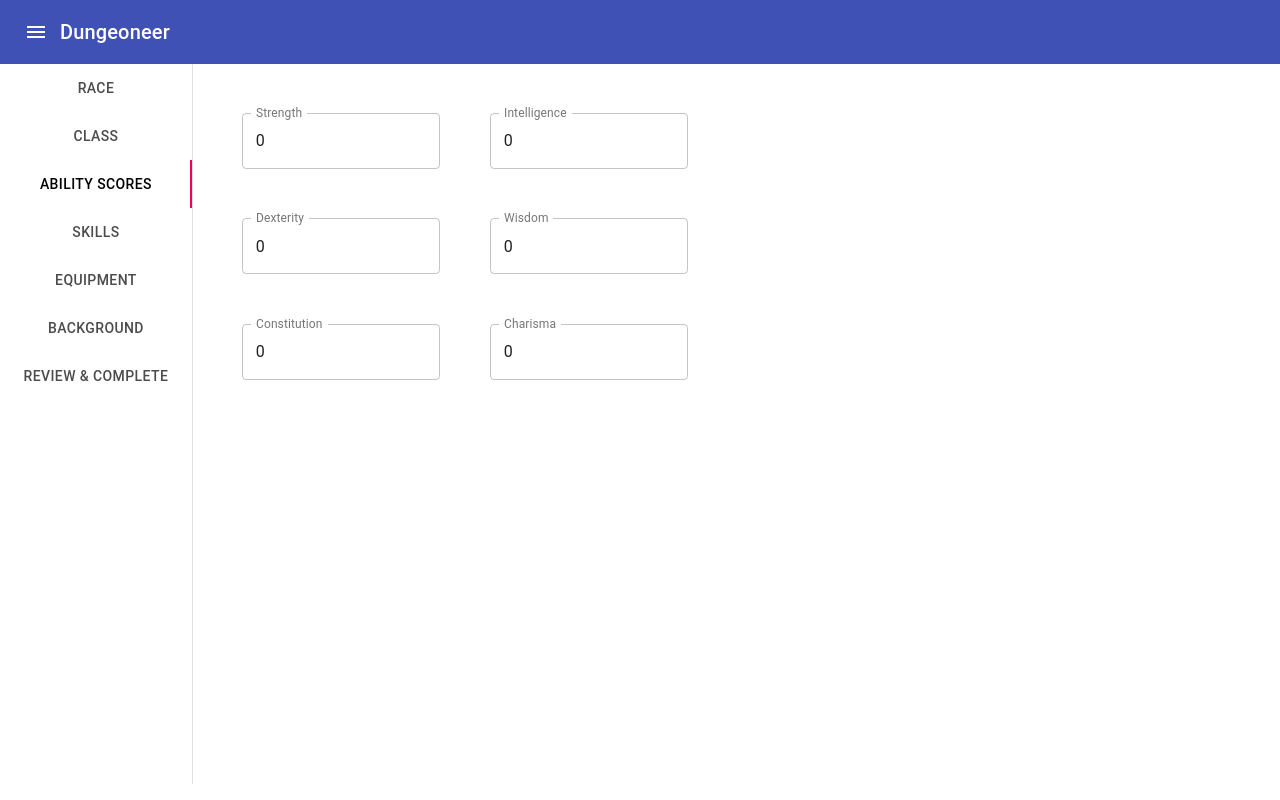
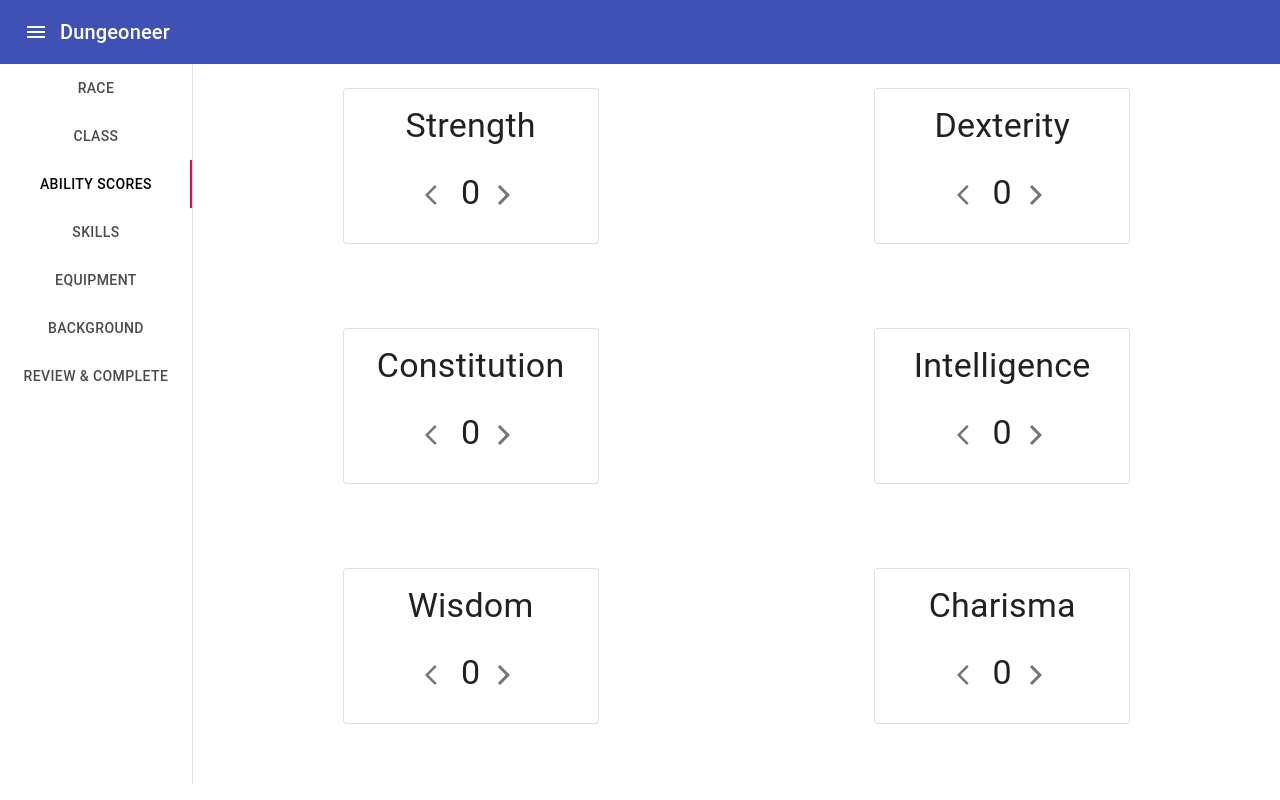
Before and after one commit to ColeHoff7/dungeoneer, a React (Create React App) app in the folder client/: page /createCharacter in a window 1280 px wide. Both pictures are taken after a click on the tab "ABILITY SCORES". Built offline with nearby package versions, Linux system fonts and the light colour scheme; no server answers.

Commit message:
improved ability scores page

```diff
--- a/client/src/characterCreation/character-creation.component.js
+++ b/client/src/characterCreation/character-creation.component.js
@@ -15,12 +15,12 @@ export default class CharacterCreation extends Component {
       currClass: "",
       currRace: "",
       currAbilityScores: {
-        "strength": "0",
-        "dexterity": "0",
-        "constitution": "0",
-        "intelligence": "0",
-        "wisdom": "0",
-        "charisma": "0"
+        "strength": 0,
+        "dexterity": 0,
+        "constitution": 0,
+        "intelligence": 0,
+        "wisdom": 0,
+        "charisma": 0
       },
       currSkills: []
     }
@@ -52,9 +52,9 @@ export default class CharacterCreation extends Component {
     this.setState({ currRace: characterRaceName });
   };
 
-  onAbilityScoresChange = (abilityName, e) => {
+  onAbilityScoresChange = (abilityName, value) => {
     var updatedAbilityScores = this.state.currAbilityScores;
-    updatedAbilityScores[abilityName] = e.target.value;
+    updatedAbilityScores[abilityName] = value;
 
     this.setState({ currAbilityScores: updatedAbilityScores });
   };
--- a/client/src/characterCreation/creation-tabs.function.js
+++ b/client/src/characterCreation/creation-tabs.function.js
@@ -108,7 +108,7 @@ export default function CreationTabs(props) {
       <TabPanel className={classes.tabPanel} value={value} index={2}>
         <AbilityScores
           currAbilityScores={props.currAbilityScores}
-          onAbilityScoresChange={props.onAbilityScoresChange} />
+          onChange={props.onAbilityScoresChange} />
       </TabPanel>
       <TabPanel className={classes.tabPanel} value={value} index={3}>
         <Skills
--- a/client/src/characterCreation/set-ability-scores.function.js
+++ b/client/src/characterCreation/set-ability-scores.function.js
@@ -2,6 +2,15 @@ import React from 'react';
 import { makeStyles } from '@material-ui/core/styles';
 import TextField from '@material-ui/core/TextField';
 import FormGroup from '@material-ui/core/FormGroup';
+import Grid from '@material-ui/core/Grid';
+import Paper from '@material-ui/core/Paper';
+import Card from '@material-ui/core/Card';
+import CardActions from '@material-ui/core/CardActions';
+import CardContent from '@material-ui/core/CardContent';
+import Typography from '@material-ui/core/Typography';
+import IconButton from '@material-ui/core/IconButton';
+import ArrowBackIosIcon from '@material-ui/icons/ArrowBackIos';
+import ArrowForwardIosIcon from '@material-ui/icons/ArrowForwardIos';
 
 import './character-creation.css';
 
@@ -10,10 +19,42 @@ const useStyles = makeStyles((theme) => ({
     display: 'flex',
     flexWrap: 'wrap',
     minWidth: 300,
+    height: '100%',
     width: '100%',
+  },
+  abilityCard: {
+    margin: 'auto',
+    textAlign: 'center',
+    width: '50%',
+  },
+  abilityName: {
+
+  },
+  gridRoot: {
+    height: '100%',
+  },
+  abilityScoreGrid: {
+    height: '30vh',
   },
   textField: {
     margin: '10%',
+  },
+  paper: {
+    backgroundColor: '#3442d9',
+    color: 'white',
+    padding: theme.spacing(2),
+    textAlign: 'center',
+  },
+  backdrop: {
+    position: 'absolute',
+    height: '100%',
+    width: '100%',
+    backgroundColor: theme.palette.common.black,
+    opacity: 0.8,
+    transition: theme.transitions.create('opacity'),
+  },
+  buttonGroup: {
+    margin: 'auto',
   },
 }))
 
@@ -22,60 +63,110 @@ export default function AbilityScores(props) {
 
   return (
     <div className={classes.root}>
-      <FormGroup row>
-        <FormGroup>
-          <TextField
-            className={classes.textField}
-            id="strengthScore"
-            label="Strength"
-            variant="outlined"
-            defaultValue={props.currAbilityScores.strength}
-            onBlur={(e) => props.onAbilityScoresChange("strength", e)}
-          />
-          <TextField
-            className={classes.textField}
-            id="dexterityScore"
-            label="Dexterity"
-            variant="outlined"
-            defaultValue={props.currAbilityScores.dexterity}
-            onBlur={(e) => props.onAbilityScoresChange("dexterity", e)}
-          />
-          <TextField
-            className={classes.textField}
-            id="constitutionScore"
-            label="Constitution"
-            variant="outlined"
-            defaultValue={props.currAbilityScores.constitution}
-            onBlur={(e) => props.onAbilityScoresChange("constitution", e)}
-          />
-        </FormGroup>
-        <FormGroup>
-        <TextField
-          className={classes.textField}
-          id="intelligenceScore"
-          label="Intelligence"
-          variant="outlined"
-          defaultValue={props.currAbilityScores.intelligence}
-          onBlur={(e) => props.onAbilityScoresChange("intelligence", e)}
-        />
-        <TextField
-          className={classes.textField}
-          id="wisdomScore"
-          label="Wisdom"
-          variant="outlined"
-          defaultValue={props.currAbilityScores.wisdom}
-          onBlur={(e) => props.onAbilityScoresChange("wisdom", e)}
-        />
-        <TextField
-          className={classes.textField}
-          id="charismaScore"
-          label="Charisma"
-          variant="outlined"
-          defaultValue={props.currAbilityScores.charisma}
-          onBlur={(e) => props.onAbilityScoresChange("charisma", e)}
-        />
-        </FormGroup>
-      </FormGroup>
+      <Grid className={classes.gridRoot} container spacing={3}>
+        <Grid className={classes.abilityScoreGrid} item xs={6}>
+          <Card className={classes.abilityCard} variant="outlined">
+            <CardContent>
+              <Typography className={classes.abilityName} variant="h4">Strength</Typography>
+              <br />
+              <Typography variant="h4">
+                <IconButton onClick={(e) => props.onChange('strength', props.currAbilityScores.strength - 1)}>
+                  <ArrowBackIosIcon />
+                </IconButton>
+                {props.currAbilityScores.strength}
+                <IconButton onClick={(e) => props.onChange('strength', props.currAbilityScores.strength + 1)}>
+                  <ArrowForwardIosIcon />
+                </IconButton>
+              </Typography>
+            </CardContent>
+          </Card>
+        </Grid>
+        <Grid className={classes.abilityScoreGrid} item xs={6}>
+          <Card className={classes.abilityCard} variant="outlined">
+            <CardContent>
+              <Typography className={classes.abilityName} variant="h4">Dexterity</Typography>
+              <br />
+              <Typography variant="h4">
+                <IconButton onClick={(e) => props.onChange('dexterity', props.currAbilityScores.dexterity - 1)}>
+                  <ArrowBackIosIcon />
+                </IconButton>
+                {props.currAbilityScores.dexterity}
+                <IconButton onClick={(e) => props.onChange('dexterity', props.currAbilityScores.dexterity + 1)}>
+                  <ArrowForwardIosIcon />
+                </IconButton>
+              </Typography>
+            </CardContent>
+          </Card>
+        </Grid>
+        <Grid className={classes.abilityScoreGrid} item xs={6}>
+          <Card className={classes.abilityCard} variant="outlined">
+            <CardContent>
+              <Typography className={classes.abilityName} variant="h4">Constitution</Typography>
+              <br />
+              <Typography variant="h4">
+                <IconButton onClick={(e) => props.onChange('constitution', props.currAbilityScores.constitution - 1)}>
+                  <ArrowBackIosIcon />
+                </IconButton>
+                {props.currAbilityScores.constitution}
+                <IconButton onClick={(e) => props.onChange('constitution', props.currAbilityScores.constitution + 1)}>
+                  <ArrowForwardIosIcon />
+                </IconButton>
+              </Typography>
+            </CardContent>
+          </Card>
+        </Grid>
+        <Grid className={classes.abilityScoreGrid} item xs={6}>
+          <Card className={classes.abilityCard} variant="outlined">
+            <CardContent>
+              <Typography className={classes.abilityName} variant="h4">Intelligence</Typography>
+              <br />
+              <Typography variant="h4">
+                <IconButton onClick={(e) => props.onChange('intelligence', props.currAbilityScores.intelligence - 1)}>
+                  <ArrowBackIosIcon />
+                </IconButton>
+                {props.currAbilityScores.intelligence}
+                <IconButton onClick={(e) => props.onChange('intelligence', props.currAbilityScores.intelligence + 1)}>
+                  <ArrowForwardIosIcon />
+                </IconButton>
+              </Typography>
+            </CardContent>
+          </Card>
+        </Grid>
+        <Grid className={classes.abilityScoreGrid} item xs={6}>
+          <Card className={classes.abilityCard} variant="outlined">
+            <CardContent>
+              <Typography className={classes.abilityName} variant="h4">Wisdom</Typography>
+              <br />
+              <Typography variant="h4">
+                <IconButton onClick={(e) => props.onChange('wisdom', props.currAbilityScores.wisdom - 1)}>
+                  <ArrowBackIosIcon />
+                </IconButton>
+                {props.currAbilityScores.wisdom}
+                <IconButton onClick={(e) => props.onChange('wisdom', props.currAbilityScores.wisdom + 1)}>
+                  <ArrowForwardIosIcon />
+                </IconButton>
+              </Typography>
+            </CardContent>
+          </Card>
+        </Grid>
+        <Grid className={classes.abilityScoreGrid} item xs={6}>
+          <Card className={classes.abilityCard} variant="outlined">
+            <CardContent>
+              <Typography className={classes.abilityName} variant="h4">Charisma</Typography>
+              <br />
+              <Typography variant="h4">
+                <IconButton onClick={(e) => props.onChange('charisma', props.currAbilityScores.charisma - 1)}>
+                  <ArrowBackIosIcon />
+                </IconButton>
+                {props.currAbilityScores.charisma}
+                <IconButton onClick={(e) => props.onChange('charisma', props.currAbilityScores.charisma + 1)}>
+                  <ArrowForwardIosIcon />
+                </IconButton>
+              </Typography>
+            </CardContent>
+          </Card>
+        </Grid>
+      </Grid>
     </div>
   )
 }
```
